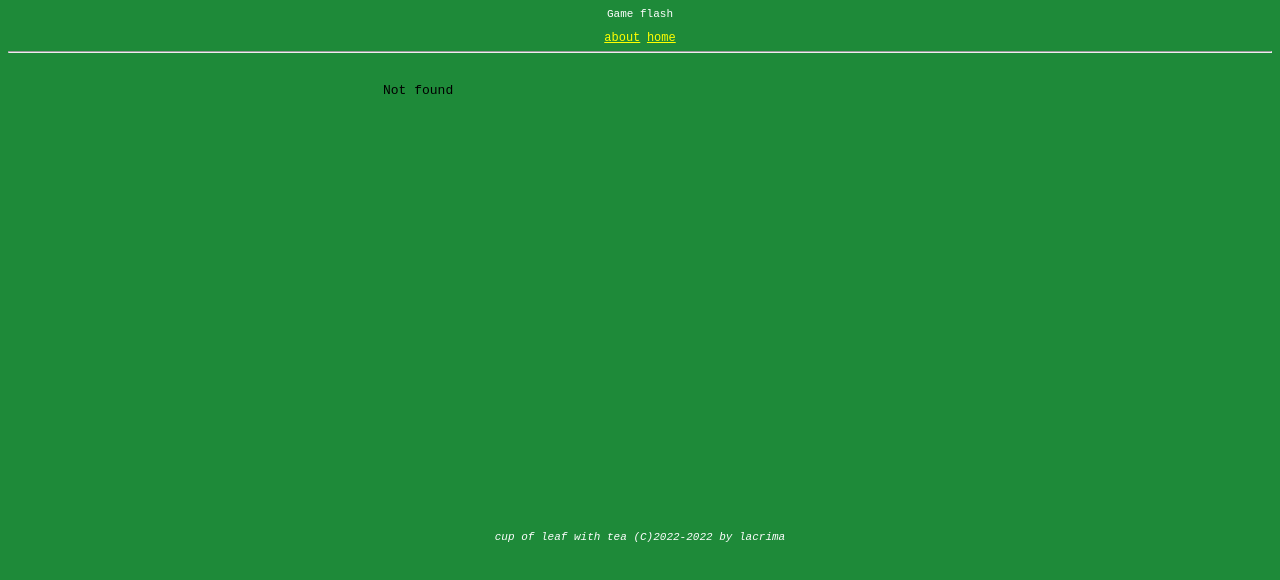
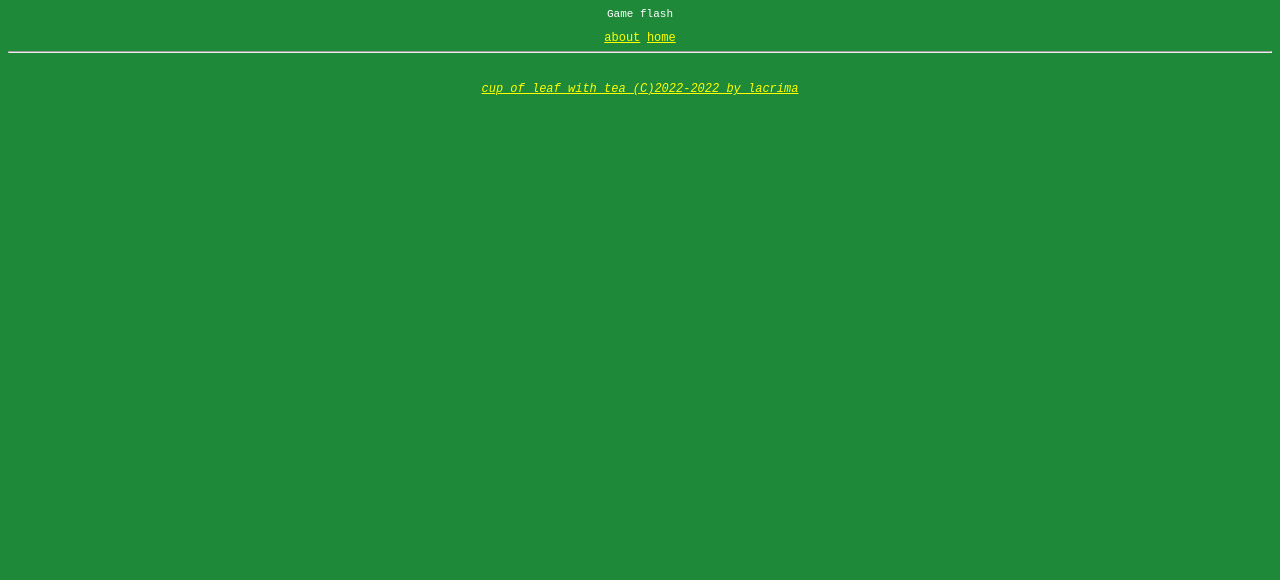
Before and after one commit to CreeperDark/cupLeafTea, a plain HTML site: page games.html in a window 1280 px wide. Drawn offline with Linux system fonts and the light colour scheme.

Commit message:
Update games.html

```diff
--- a/games.html
+++ b/games.html
@@ -12,7 +12,7 @@
 		<a href="./index.html">home</a>
 
 		<hr><br>
-<embed src="./test.index" height="450px" width="530px">
+			<a href="./test.index"Test</a>
 		</div>
 
 		<p align="center"><font class="Undernote"><em>cup of leaf with tea (C)2022-2022 by lacrima</em></font>
```
